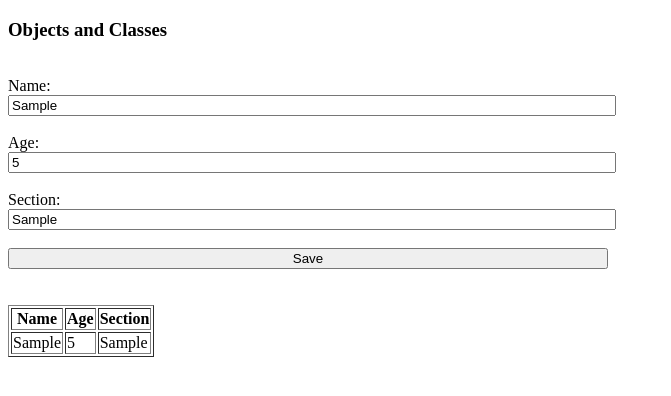
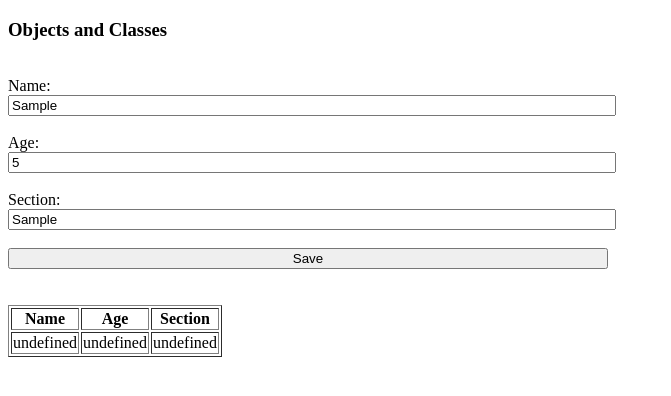
Before and after one commit to ninobevin/javascript2025, a plain HTML site: page student.record.html in a window 1280 px wide. Both pictures are taken after typing "Sample", "5", "Sample" into the empty fields and a click on the button "Save". Shown: the whole page, without its empty margins (0-671 px from the left). Drawn offline with Linux system fonts and the light colour scheme.

Commit message:
Update student.record.html

```diff
--- a/student.record.html
+++ b/student.record.html
@@ -83,7 +83,7 @@
                     section: section,
                 };
 
-                student.push(newStudent);
+                student.push(student);
 
                 loadData();
             }
```
